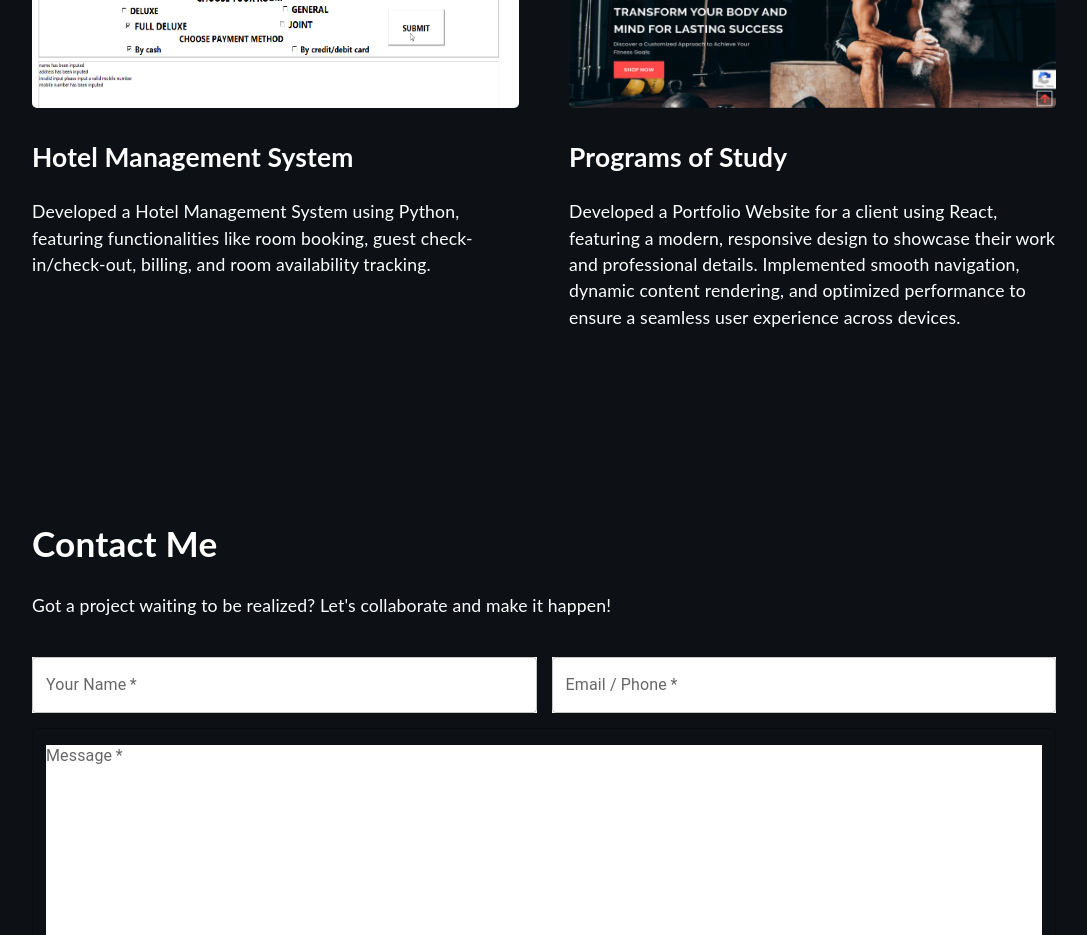
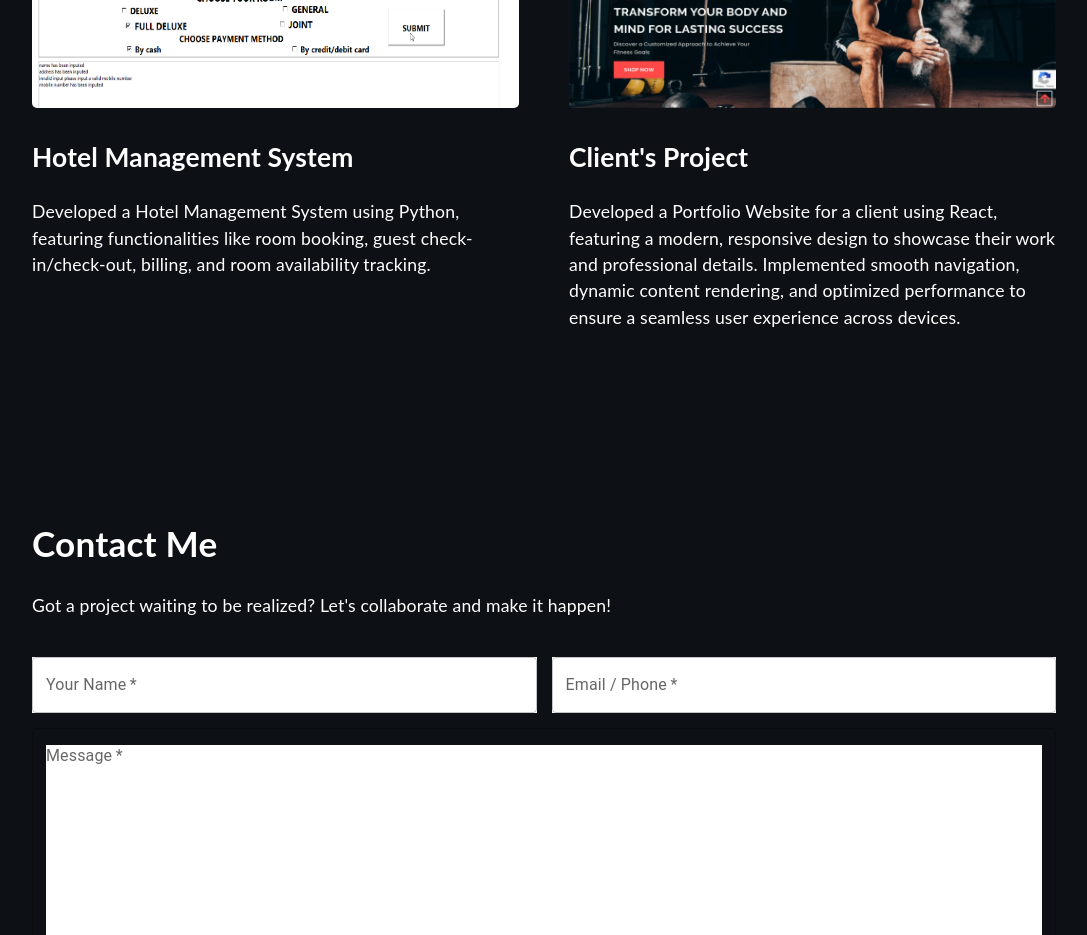
Before and after one commit to amrita1295/react-portfolio-template, a React (Create React App) app: page / in a window 1280 px wide. Shown: the part 5620-6555 px from the top of the page, without its empty margins (96-1183 px from the left). Built offline with nearby package versions, Linux system fonts and the light colour scheme.

Commit message:
Made changes in the Project.tsx

```diff
--- a/src/components/Project.tsx
+++ b/src/components/Project.tsx
@@ -55,7 +55,7 @@ function Project() {
             </div>
             <div className="project">
                 <a href="https://www.rishi.fit/" target="_blank" rel="noreferrer"><img src={mock03} className="zoom" alt="thumbnail" width="100%" height="50%"/></a>
-                <a href="https://www.rishi.fit/" target="_blank" rel="noreferrer"><h2>Programs of Study</h2></a>
+                <a href="https://www.rishi.fit/" target="_blank" rel="noreferrer"><h2>Client's Project</h2></a>
                 <p>Developed a Portfolio Website for a client using React, featuring a modern, responsive design to showcase their work and professional details. Implemented smooth navigation, dynamic content rendering, and optimized performance to ensure a seamless user experience across devices.</p>
             </div>
         </div>
```
